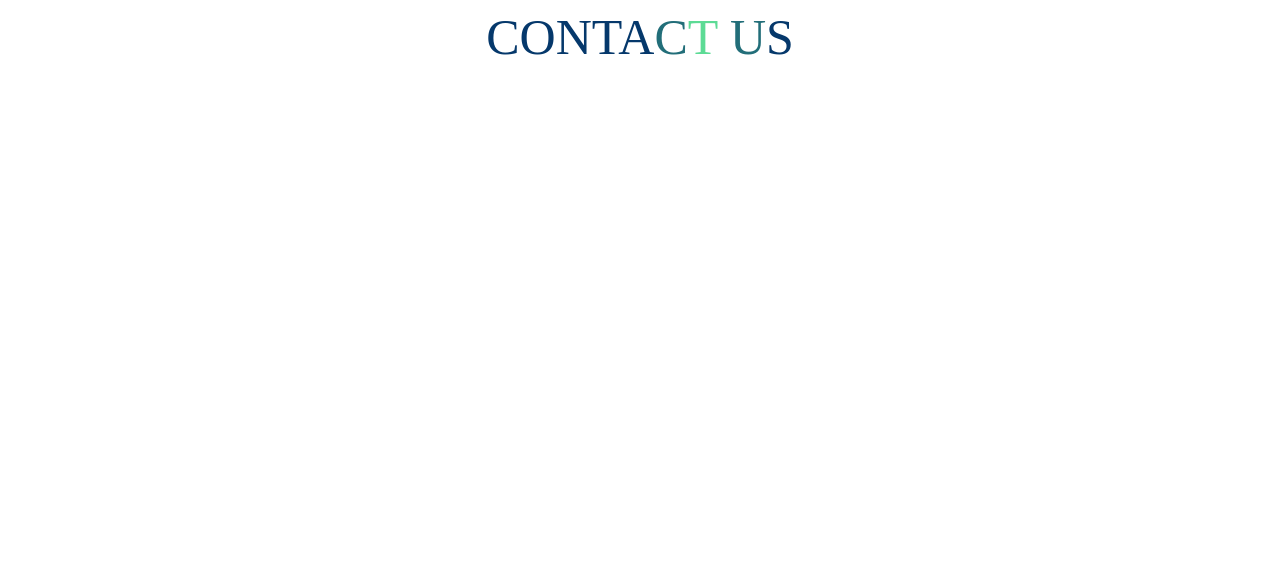
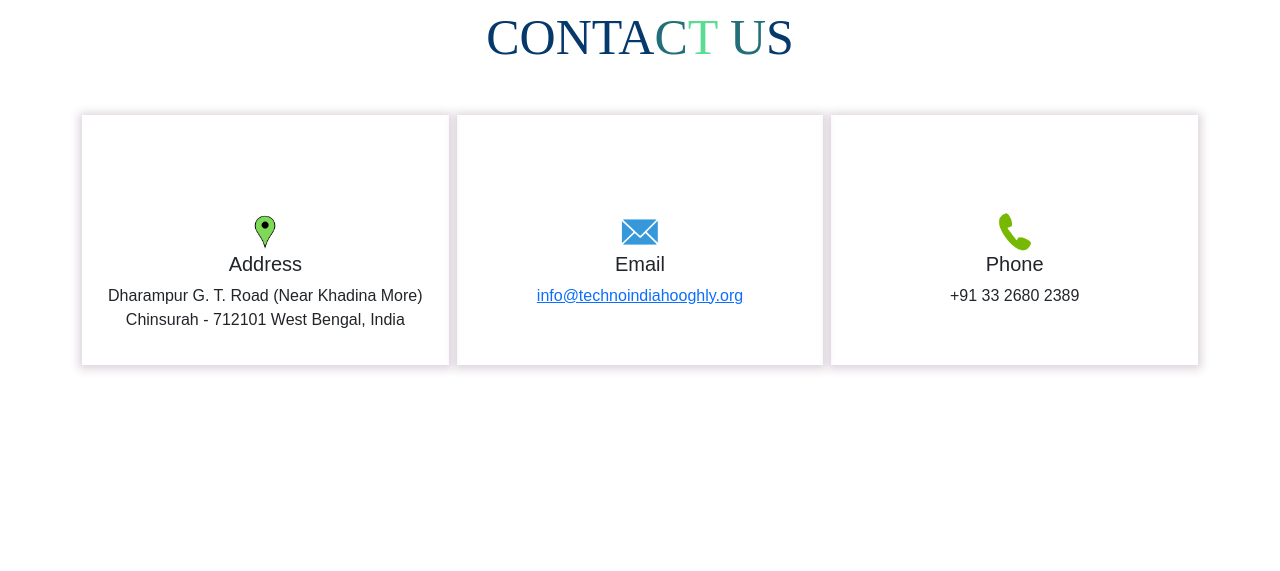
Before and after one commit to rajendrakrshaw/tihcollegespace, a PHP site: page / in a window 1280 px wide. Shown: the part 3643-4214 px from the top of the page. Run offline with PHP 8.4, Linux system fonts and the light colour scheme; some libraries are stand-ins or nearby versions; some web fonts are replaced.

Commit message:
contact us

```diff
--- a/css/style.css
+++ b/css/style.css
@@ -1116,3 +1116,22 @@ h1 span:nth-child(11){
     margin-right: auto;
 
 }
+
+/*CONTACT US*/
+
+
+.card-3 {
+    padding: 10px;
+    height: 250px;
+    border: none;
+    -webkit-box-shadow: 0px 1px 9px 3px rgba(219, 210, 219, 1);
+    -moz-box-shadow: 0px 1px 9px 3px rgba(219, 210, 219, 1);
+    box-shadow: 0px 1px 9px 3px rgba(219, 210, 219, 1);
+
+
+}
+.cdd
+{
+  margin-top:25%;
+  text-align: center;
+}
--- a/index.html
+++ b/index.html
@@ -20,6 +20,8 @@
     <link href="https://cdn.jsdelivr.net/npm/bootstrap@5.0.0-beta3/dist/css/bootstrap.min.css" rel="stylesheet"
         integrity="sha384-eOJMYsd53ii+scO/bJGFsiCZc+5NDVN2yr8+0RDqr0Ql0h+rP48ckxlpbzKgwra6" crossorigin="anonymous">
     <link href='https://cdnjs.cloudflare.com/ajax/libs/font-awesome/4.0.3/css/font-awesome.css'>
+    <link href='https://cdn.jsdelivr.net/npm/bootstrap@5.0.0-beta1/dist/js/bootstrap.bundle.min.js'>
+    <link href='https://cdn.jsdelivr.net/npm/bootstrap@5.0.0-beta1/dist/css/bootstrap.min.css'>
     <link href='https://stackpath.bootstrapcdn.com/bootstrap/4.1.1/css/bootstrap.min.css'>
     <script src='https://stackpath.bootstrapcdn.com/bootstrap/4.1.1/js/bootstrap.bundle.min.js'></script>
     <script src='https://cdnjs.cloudflare.com/ajax/libs/jquery/3.2.1/jquery.min.js'></script>
@@ -324,10 +326,44 @@
                 <span>C</span><span>o</span><span>n</span><span>t</span><span>a</span><span>c</span><span>t</span>
                 <span>U</span><span>s</span>
             </h1>
+            <div class="container mt-5">
 
+                <div class="row g-2">
+                    <div class="col-md-4">
+                        <div class="card-3">
+                            <div class="cdd">
+                            <img src="images/address.png" width="40">
+                            <h5>Address</h5>
+                            <p>Dharampur G. T. Road
+                                (Near Khadina More)
+                                Chinsurah - 712101
+                                West Bengal, India</p>
+                        </div>
+                        </div>
+                    </div>
+                    <div class="col-md-4">
+                        <div class="card-3">
+                            <div class="cdd">
+                            <img src="images/email.png" width="40">
+                            <h5>Email</h5>
+                            <p><a href="info@technoindiahooghly.org">info@technoindiahooghly.org</a></p>
+                        </div>
+                    </div>
+                    </div>
+                    <div class="col-md-4">
+                        <div class="card-3">
+                            <div class="cdd">
+                            <img src="images/phone.png" width="40">
+                            <h5>Phone</h5>
+                            <p>+91 33 2680 2389</p>
+                        </div>
+                        </div>
+                    </div>
+                </div>
+            </div>
         </section>
     </div>
-    </div>
+
     <!-- TOP BUTTON -->
     <button onclick="topFunction()" id="myBtn" title="Go to top" class="animated2 fadeInRight"><i
             class="fas fa-fighter-jet fa-rotate-270"></i></button>
```
Also changed, not shown: images/address.png (added), images/email.png (added), images/phone.png (added).
